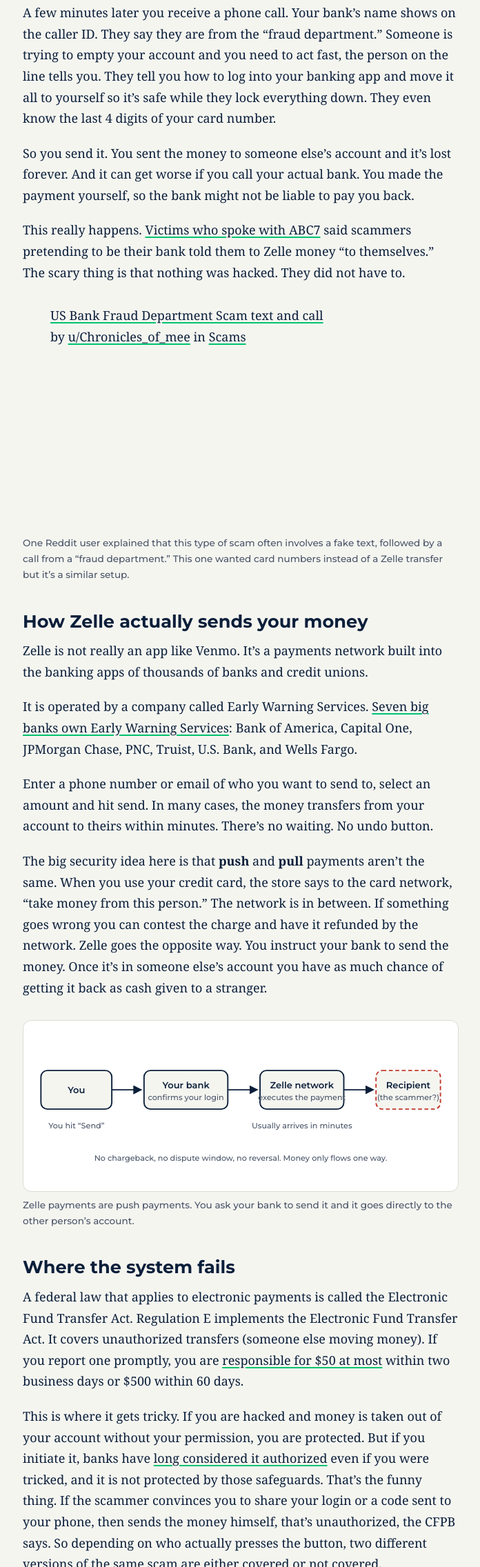
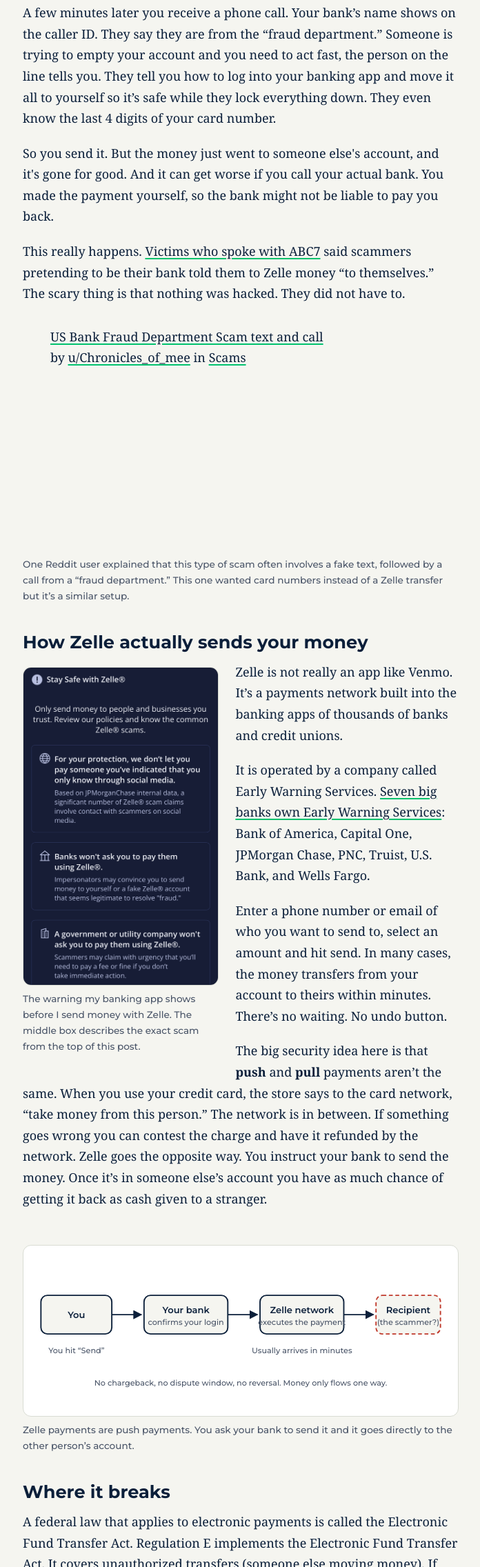
Before and after one commit to KimAdam24/pay-attention, a plain HTML site: page posts/zelle-scams.html in a window 1280 px wide. Shown: the part 528-2800 px from the top of the page at 69% size, without its empty margins (291-987 px from the left). Drawn offline with Linux system fonts and the light colour scheme; a script that the page names is missing.

Commit message:
Add files via upload

```diff
--- a/posts/zelle-scams.html
+++ b/posts/zelle-scams.html
@@ -38,7 +38,7 @@
       <h2>It starts with a text</h2>
       <p>It’s Tuesday afternoon and you receive a text message that appears to be from your bank. Did you just Zelle $750 to J. Morris? You hadn’t. So you say NO.</p>
       <p>A few minutes later you receive a phone call. Your bank’s name shows on the caller ID. They say they are from the “fraud department.” Someone is trying to empty your account and you need to act fast, the person on the line tells you. They tell you how to log into your banking app and move it all to yourself so it’s safe while they lock everything down. They even know the last 4 digits of your card number.</p>
-      <p>So you send it. You sent the money to someone else’s account and it’s lost forever. And it can get worse if you call your actual bank. You made the payment yourself, so the bank might not be liable to pay you back.</p>
+      <p>So you send it. But the money just went to someone else's account, and it's gone for good. And it can get worse if you call your actual bank. You made the payment yourself, so the bank might not be liable to pay you back.</p>
       <p>This really happens. <a href="https://abc7news.com/post/zelle-scam-refunds-bank-of-america-edd-wire-transfer/11126999/">Victims who spoke with ABC7</a> said scammers pretending to be their bank told them to Zelle money “to themselves.” The scary thing is that nothing was hacked. They did not have to.</p>
       <figure>
         <blockquote class="reddit-embed-bq" style="height:316px" data-embed-height="316">
@@ -50,10 +50,19 @@
       </figure>
 
       <h2>How Zelle actually sends your money</h2>
+
+      <figure class="left">
+        <img src="zelle-warning.png" alt="Screenshot of a Zelle safety warning in a banking app, saying banks won't ask you to pay them with Zelle and that impersonators may convince you to send money to yourself to resolve fraud">
+        <figcaption>The warning my banking app shows before I send money with Zelle. The middle box describes the exact scam from the top of this post.</figcaption>
+      </figure>
+
       <p>Zelle is not really an app like Venmo. It’s a payments network built into the banking apps of thousands of banks and credit unions.</p>
       <p>It is operated by a company called Early Warning Services. <a href="https://www.americanbanker.com/news/ny-ag-sues-zelle-for-fraud-after-cfpb-dropped-similar-suit">Seven big banks own Early Warning Services</a>: Bank of America, Capital One, JPMorgan Chase, PNC, Truist, U.S. Bank, and Wells Fargo.</p>
       <p>Enter a phone number or email of who you want to send to, select an amount and hit send. In many cases, the money transfers from your account to theirs within minutes. There’s no waiting. No undo button.</p>
       <p>The big security idea here is that <strong>push</strong> and <strong>pull</strong> payments aren’t the same. When you use your credit card, the store says to the card network, “take money from this person.” The network is in between. If something goes wrong you can contest the charge and have it refunded by the network. Zelle goes the opposite way. You instruct your bank to send the money. Once it’s in someone else’s account you have as much chance of getting it back as cash given to a stranger.</p>
+
+      <div class="clear"></div>
+
 
       <figure>
         <div class="diagram">
@@ -87,7 +96,7 @@
         <figcaption>Zelle payments are push payments. You ask your bank to send it and it goes directly to the other person’s account.</figcaption>
       </figure>
 
-      <h2>Where the system fails</h2>
+      <h2>Where it breaks</h2>
       <p>A federal law that applies to electronic payments is called the Electronic Fund Transfer Act. Regulation E implements the Electronic Fund Transfer Act. It covers unauthorized transfers (someone else moving money). If you report one promptly, you are <a href="https://www.bankrate.com/banking/checking/regulation-e">responsible for $50 at most</a> within two business days or $500 within 60 days.</p>
       <p>This is where it gets tricky. If you are hacked and money is taken out of your account without your permission, you are protected. But if you initiate it, banks have <a href="https://www.bankrate.com/banking/checking/regulation-e">long considered it authorized</a> even if you were tricked, and it is not protected by those safeguards. That’s the funny thing. If the scammer convinces you to share your login or a code sent to your phone, then sends the money himself, that’s unauthorized, the CFPB says. So depending on who actually presses the button, two different versions of the same scam are either covered or not covered.</p>
       <p>And this is why the scam is structured the way it is from a security perspective. Bank logins are tough to crack because they’re protected by passwords, checks of the device you’re on and one-time codes. It’s a lot easier to get you to send the money for them. In security this is known as <strong>social engineering</strong>. The attacker tricks you into using, and thereby bypassing, your bank’s authentication.</p>
@@ -104,7 +113,7 @@
       <p>So why do you almost never get your money back in a Zelle scam? The law protects you from transfers that you did not initiate. The scam is to make you do the transfer yourself. The voluntary refund policy helps a little with the shortfall, but it is limited and your bank decides on a case by case basis. Zelle’s speed is great if you’re paying a friend back for pizza, but it also means a mistake usually can’t be undone.</p>
 
       <section class="takeaway">
-        <h2>Staying safe</h2>
+        <h2>Stay safe</h2>
         <ul>
           <li>If “your bank” calls you, hang up and call the number on the back of your card. Caller ID can be spoofed.</li>
           <li>Your real bank would never ask you to shuffle money around to keep it safe. If someone tells you to “send it to yourself,” it is a scam.</li>
--- a/style.css
+++ b/style.css
@@ -135,3 +135,7 @@
 .diagram .arrow { stroke: var(--text); stroke-width: 2; fill: none; marker-end: url(#arrowhead); }
 .diagram .arrowhead { fill: var(--text); }
 .callout { font-family: var(--sans); font-size: 1rem; border-left: 4px solid var(--line); padding: 0.25rem 0 0.25rem 1rem; margin: 1.5rem 0; color: var(--muted); }
+
+figure img { border-radius: 12px; }
+
+figure img { border: 1px solid var(--line); }
```
Also changed, not shown: posts/sim-swap.html (+8 -0 lines), posts/tap-to-pay.html (+8 -0 lines), posts/sim-protection.png (added), posts/wallet-card-numbers.png (added), posts/zelle-warning.png (added).
